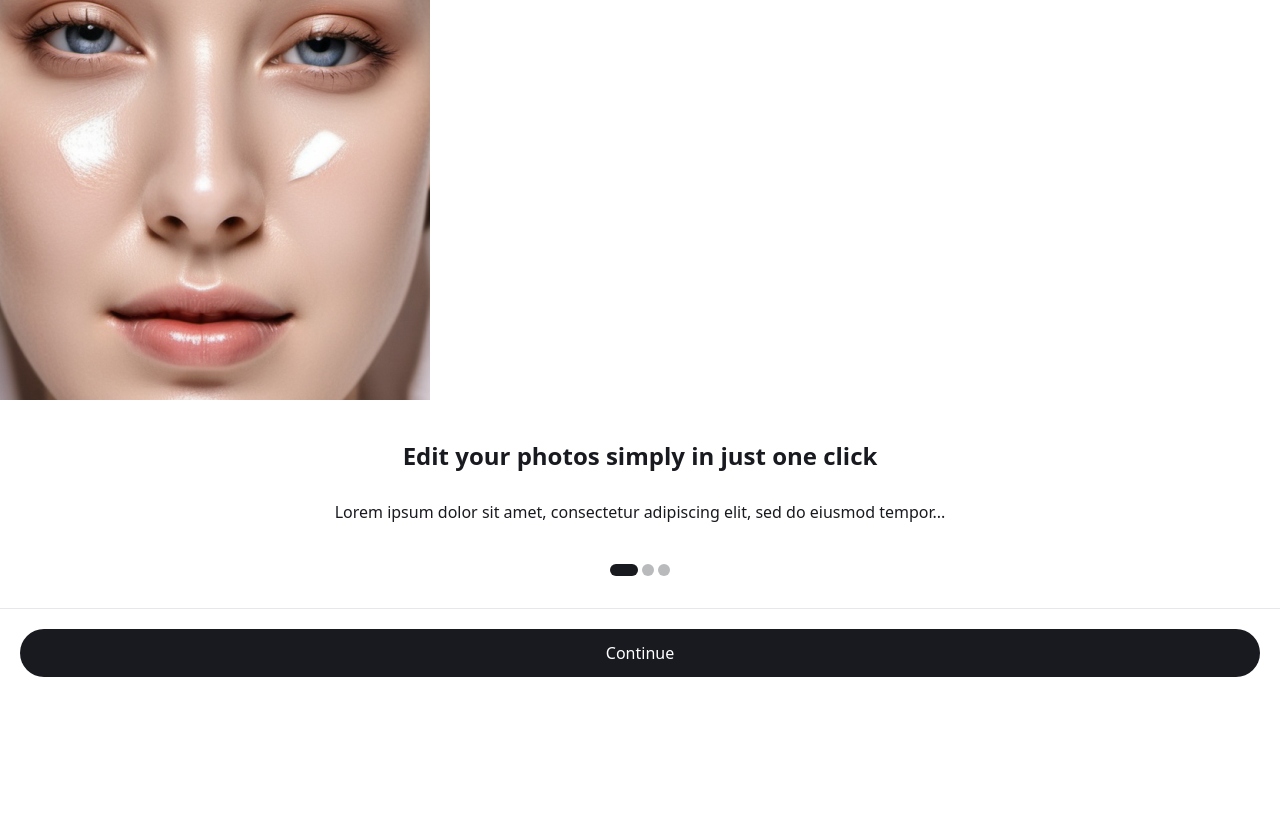
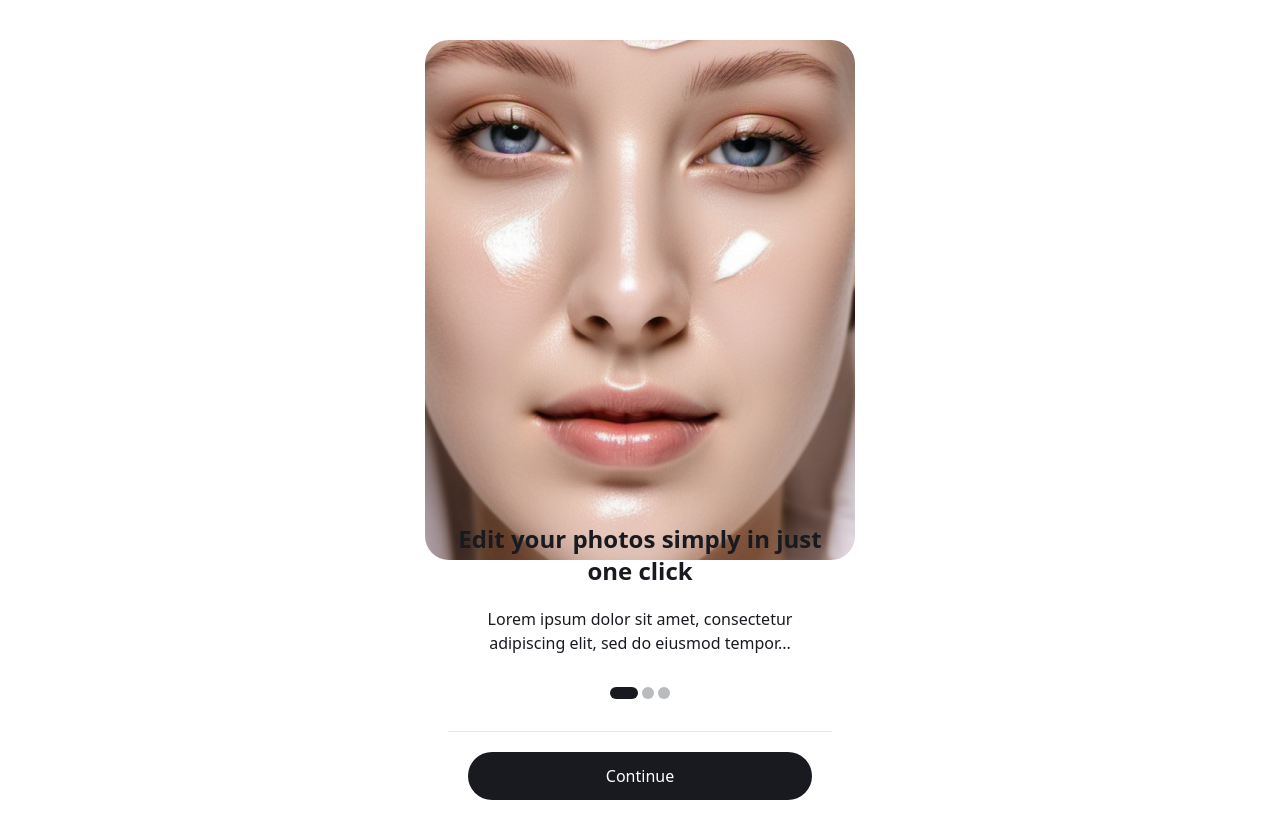
Before and after one commit to styled-man/fondaton, a Next.js app: page /guide/ai-make-up in a window 1280 px wide. Before the commit the page ends 800 px from the top, so only its background shows below. Built offline with nearby package versions, Linux system fonts and the light colour scheme; no server answers.

Commit message:
put all next buttons in one single line

```diff
--- a/src/app/api/guide/route.ts
+++ b/src/app/api/guide/route.ts
@@ -1,5 +1,4 @@
 import { NextRequest, NextResponse } from "next/server";
-import { z } from "zod";
 import { Guide } from "@/types/api";
 
 export async function POST(request: NextRequest) {
--- /dev/null
+++ b/src/app/guide/Footer.tsx
@@ -0,0 +1,58 @@
+"useClient";
+
+import { MouseEventHandler, ReactNode } from "react";
+import Button from "@/components/Button";
+import Title from "@/components/Title";
+import Text from "@/components/Text";
+import Link from "next/link";
+import { twMerge } from "tailwind-merge";
+
+interface FooterProps {
+  title: ReactNode;
+  description: ReactNode;
+  currentStep: number;
+  nextStep: { label: string } & ({ url: string } | { onClick: MouseEventHandler });
+  style?: "light" | "dark";
+}
+
+export default function Footer(props: FooterProps) {
+  const { title, description, currentStep, style = "dark", nextStep: nextSteps } = props;
+  const totalSteps = 3;
+
+  return (
+    <footer className="absolute bottom-5 w-full px-5">
+      <div className="max-w-96 text-center mx-auto">
+        <div className="space-y-5">
+          <Title style={style}>{title}</Title>
+          <Text style={style}>{description}</Text>
+        </div>
+
+        {/* indicator to show which step the user is currently on */}
+        <div className="flex items-center justify-center gap-1 my-8">
+          {[...Array(totalSteps)].map((step, index) => (
+            <div
+              className={twMerge(
+                "w-3 h-3 rounded-full opacity-30",
+                style === "dark" ? "bg-dark" : "bg-white", // pick the default color based on the style
+                currentStep === index + 1 && "w-7 opacity-100" // make the current step bigger than the rest
+              )}
+              key={step + index.toString() + Math.floor(Math.random() * 10000).toString()}
+            />
+          ))}
+        </div>
+
+        <div className="px-5 py-5 border-t border-t-gray-200">
+          {"url" in nextSteps ? (
+            <Link href={nextSteps.url}>
+              <Button style={style}>{nextSteps.label}</Button>
+            </Link>
+          ) : (
+            <Button style={style} onClick={nextSteps.onClick}>
+              {nextSteps.label}
+            </Button>
+          )}
+        </div>
+      </div>
+    </footer>
+  );
+}
--- a/src/app/guide/Indicator.tsx
+++ /dev/null
@@ -1,25 +0,0 @@
-import { twMerge } from "tailwind-merge";
-
-interface IndicatorProps {
-  currentStep: number;
-  style?: "light" | "dark";
-}
-
-export default function Indicator({ currentStep, style = "dark" }: IndicatorProps) {
-  const totalSteps = 3;
-
-  return (
-    <div className="flex items-center justify-center gap-1 my-8">
-      {[...Array(totalSteps)].map((step, index) => (
-        <div
-          className={twMerge(
-            "w-3 h-3 rounded-full opacity-30",
-            style === "dark" ? "bg-dark" : "bg-white", // pick the default color based on the style
-            currentStep === index + 1 && "w-7 opacity-100" // make the current step bigger than the rest
-          )}
-          key={step + index.toString() + Math.floor(Math.random() * 10000).toString()}
-        />
-      ))}
-    </div>
-  );
-}
--- a/src/app/guide/ai-make-up/page.tsx
+++ b/src/app/guide/ai-make-up/page.tsx
@@ -1,16 +1,12 @@
-import Button from "@/components/Button";
-import Title from "@/components/Title";
-import Text from "@/components/Text";
 import Image from "next/image";
-import Link from "next/link";
-import Indicator from "../Indicator";
+import Footer from "../Footer";
 
 export default function AiMakeUp() {
   return (
-    <>
-      <div>
+    <div className="relative min-h-screen">
+      <div className="md:my-10 overflow-hidden">
         <Image
-          className="h-[50vh] object-cover"
+          className="h-[55vh] sm:h-[65vh] sm:rounded-3xl object-cover mx-auto"
           src="/assets/images/guide/ai-make-up.png"
           alt="Make up person's face"
           width={430}
@@ -20,18 +16,13 @@ export default function AiMakeUp() {
         />
       </div>
 
-      <div className="flex flex-col gap-7 mb-10 px-5 pt-10 text-center">
-        <Title>Edit your photos simply in just one click</Title>
-        <Text>Lorem ipsum dolor sit amet, consectetur adipiscing elit, sed do eiusmod tempor...</Text>
-      </div>
-
-      <Indicator currentStep={1} />
-
-      <div className="px-5 py-5 border-t border-t-gray-200">
-        <Link href="/guide/skin-diagnostics">
-          <Button>Continue</Button>
-        </Link>
-      </div>
-    </>
+      <Footer
+        title="Edit your photos simply in just one click"
+        description="Lorem ipsum dolor sit amet, consectetur adipiscing elit, sed do eiusmod tempor..."
+        nextStep={{ url: "/guide/skin-diagnostics/", label: "Continue" }}
+        currentStep={1}
+        style="dark"
+      />
+    </div>
   );
 }
--- a/src/app/guide/foundation-match/page.tsx
+++ b/src/app/guide/foundation-match/page.tsx
@@ -1,12 +1,9 @@
 "use client";
 
-import Button from "@/components/Button";
-import Title from "@/components/Title";
-import Text from "@/components/Text";
-import Indicator from "../Indicator";
 import Image from "next/image";
+import { useRouter } from "next/navigation";
 import { MouseEvent } from "react";
-import { useRouter } from "next/navigation";
+import Footer from "../Footer";
 
 export default function FoundationMatch() {
   const router = useRouter();
@@ -30,7 +27,7 @@ export default function FoundationMatch() {
   }
 
   return (
-    <>
+    <div className="relative min-h-screen">
       <div className="relative w-full">
         <div className="absolute bottom-0 w-full h-3/4 bg-gradient-to-t from-white to-transparent" />
         <div>
@@ -46,16 +43,13 @@ export default function FoundationMatch() {
         </div>
       </div>
 
-      <div className="flex flex-col gap-7 mb-10 px-5 pt-10 text-center">
-        <Title>Enjoy all the benefits with pro subscriptions</Title>
-        <Text>Lorem ipsum dolor sit amet, consectetur adipiscing elit, sed do eiusmod tempor...</Text>
-      </div>
-
-      <Indicator currentStep={3} />
-
-      <div className="px-5 py-5 border-t border-t-gray-200">
-        <Button onClick={handleStartButton}>Get Started</Button>
-      </div>
-    </>
+      <Footer
+        title="Enjoy all the benefits with pro subscriptions"
+        description="Lorem ipsum dolor sit amet, consectetur adipiscing elit, sed do eiusmod tempor..."
+        nextStep={{ onClick: handleStartButton, label: "Get Started" }}
+        currentStep={3}
+        style="dark"
+      />
+    </div>
   );
 }
--- a/src/app/guide/skin-diagnostics/page.tsx
+++ b/src/app/guide/skin-diagnostics/page.tsx
@@ -1,16 +1,12 @@
-import Button from "@/components/Button";
-import Title from "@/components/Title";
-import Text from "@/components/Text";
-import Indicator from "../Indicator";
 import Image from "next/image";
-import Link from "next/link";
+import Footer from "../Footer";
 
 export default function SkinDiagnostics() {
   return (
-    <main className="bg-dark min-h-screen">
-      <div className="relative flex items-center justify-center pt-10">
+    <main className="relative bg-dark min-h-screen">
+      <div className="pt-10">
         <Image
-          className="h-[65vh] object-contain"
+          className="h-[65vh] object-contain mx-auto"
           src="/assets/images/guide/skin-diagnostics.png"
           alt="Make up person's face"
           width={229}
@@ -18,19 +14,15 @@ export default function SkinDiagnostics() {
           sizes="100vw"
           priority
         />
-        <div className="absolute bottom-0 flex flex-col gap-7 mb-10 px-5 pt-10 text-center">
-          <Title style="light">Unleash your creativity with AI toolbox</Title>
-          <Text style="light">Lorem ipsum dolor sit amet, consectetur adipiscing elit, sed do eiusmod tempor...</Text>
-        </div>
       </div>
 
-      <Indicator currentStep={2} style="light" />
-
-      <div className="px-5 py-5 border-t border-t-gray-200">
-        <Link href="/guide/foundation-match/">
-          <Button style="light">Next</Button>
-        </Link>
-      </div>
+      <Footer
+        title="Unleash your creativity with AI toolbox"
+        description="Lorem ipsum dolor sit amet, consectetur adipiscing elit, sed do eiusmod tempor..."
+        nextStep={{ url: "/guide/foundation-match/", label: "Continue" }}
+        currentStep={2}
+        style="light"
+      />
     </main>
   );
 }
```
